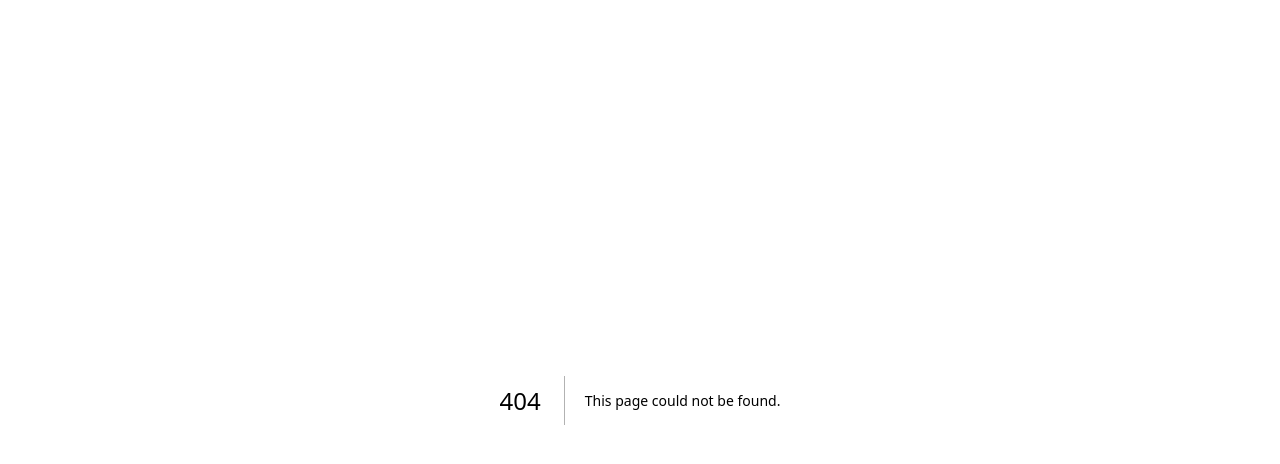
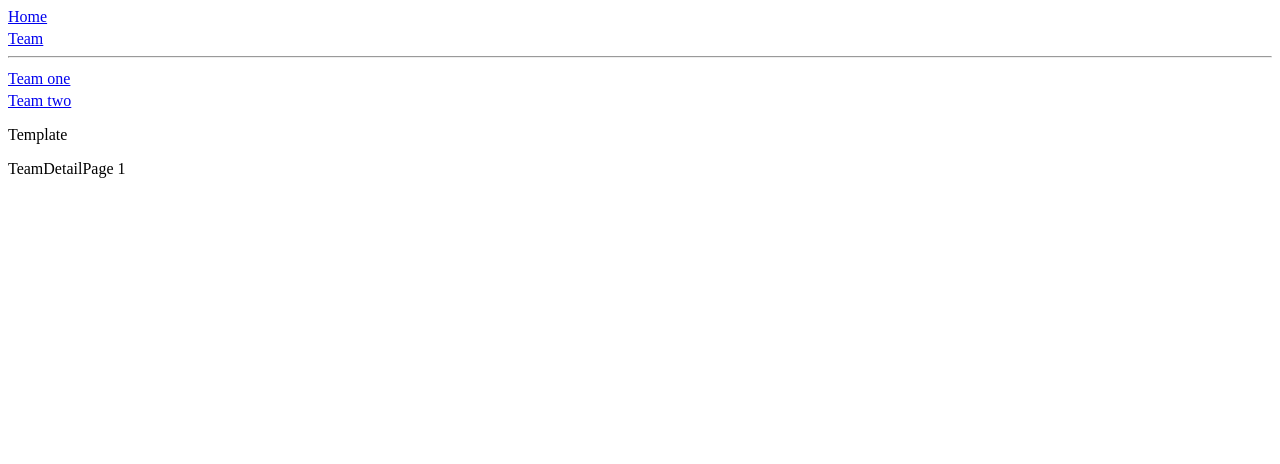
Before and after one commit to ashishsingh1331/Data-handling, a Next.js app: page /team/1 in a window 1280 px wide. Before the commit this address had no page. Shown: the top 464 px of the page. Built offline with nearby package versions, Linux system fonts and the light colour scheme.

Commit message:
Template rerendering

```diff
--- a/src/app/layout.tsx
+++ b/src/app/layout.tsx
@@ -1,3 +1,5 @@
+import Link from "next/link";
+
 export default function RootLayout({
   children,
 }: Readonly<{
@@ -5,7 +7,15 @@ export default function RootLayout({
 }>) {
   return (
     <html lang="en">
-      <body>{children}</body>
+      <body>
+        <nav
+          style={{ display: "flex", flexDirection: "column", gap: ".25rem" }}
+        >
+          <Link href="/">Home</Link>
+          <Link href="/team">Team</Link>
+        </nav>
+        {children}
+      </body>
     </html>
   );
 }
--- /dev/null
+++ b/src/app/team/[id]/page.tsx
@@ -0,0 +1,9 @@
+import React from "react";
+
+export default function TeamDetailPage({
+  params: { id },
+}: {
+  params: { id: string };
+}) {
+  return <p>TeamDetailPage {id}</p>;
+}
--- /dev/null
+++ b/src/app/team/layout.tsx
@@ -0,0 +1,26 @@
+import Link from "next/link";
+import React from "react";
+
+export default function TeamLayout({
+  children,
+}: Readonly<{
+  children: React.ReactNode;
+}>) {
+  return (
+    <>
+      <hr />
+      <nav
+        style={{
+          display: "flex",
+          flexDirection: "column",
+          gap: ".25rem",
+          paddingTop: ".25rem",
+        }}
+      >
+        <Link href="/team/1">Team one</Link>
+        <Link href="/team/2">Team two</Link>
+      </nav>
+      {children}
+    </>
+  );
+}
--- /dev/null
+++ b/src/app/team/page.tsx
@@ -0,0 +1,5 @@
+import React from "react";
+
+export default function TeamPage() {
+  return <div>TeamPage</div>;
+}
--- /dev/null
+++ b/src/app/team/template.tsx
@@ -0,0 +1,10 @@
+import React, { ReactNode } from "react";
+// Template remount again when respective route change
+export default function TeamTemplate({ children }: { children: ReactNode }) {
+  return (
+    <>
+      <p>Template</p>
+      {children}
+    </>
+  );
+}
```
Also changed, not shown: src/app/page.tsx (+1 -32 lines).
